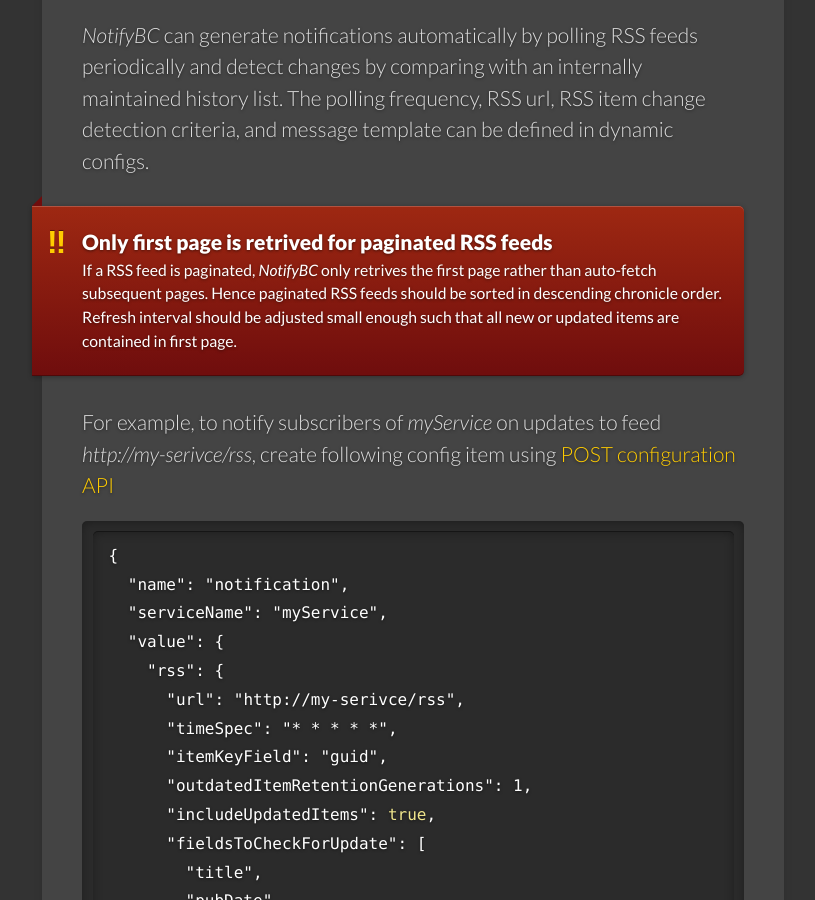
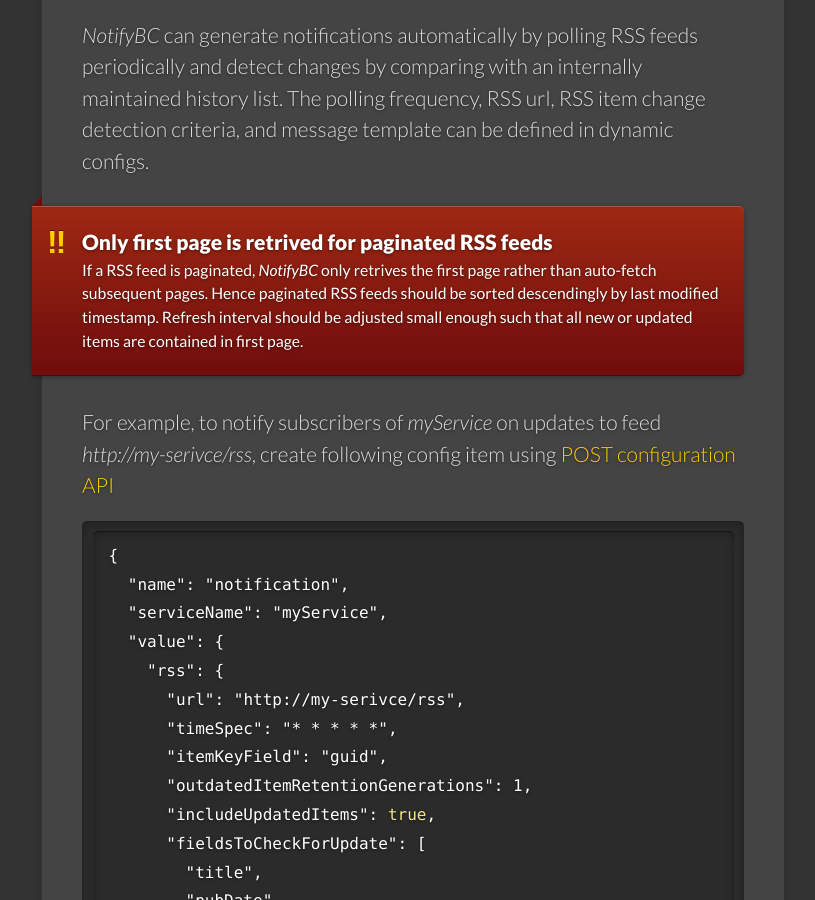
Before and after one commit to bcgov/MyGovBC-notification-server, a Jekyll site: the page built from docs/_docs/configuration.md, in a window 1280 px wide and 900 px high, scrolled down 10862 px. Shown: the whole window, without its empty margins (129-944 px from the left). Built offline with Jekyll 4.4.1, drawn with Linux system fonts in a browser that asks for light colours; some of the changed text lies outside the part shown.

Commit message:
updated docs

```diff
--- a/docs/_docs/configuration.md
+++ b/docs/_docs/configuration.md
@@ -276,7 +276,7 @@
 
 <div class="note warning">
   <h5>Only first page is retrived for paginated RSS feeds</h5>
-  <p>If a RSS feed is paginated, <i>NotifyBC</i> only retrives the first page rather than auto-fetch subsequent pages. Hence paginated RSS feeds should be sorted in descending chronicle order. Refresh interval should be adjusted small enough such that all new or updated items are contained in first page.</p>
+  <p>If a RSS feed is paginated, <i>NotifyBC</i> only retrives the first page rather than auto-fetch subsequent pages. Hence paginated RSS feeds should be sorted descendingly by last modified timestamp. Refresh interval should be adjusted small enough such that all new or updated items are contained in first page.</p>
 </div>
 
 
```
Also changed, not shown: other parts of docs/_docs/configuration.md (+1 -1 lines), docs/_docs/api-notification.md (+1 -1 lines).
